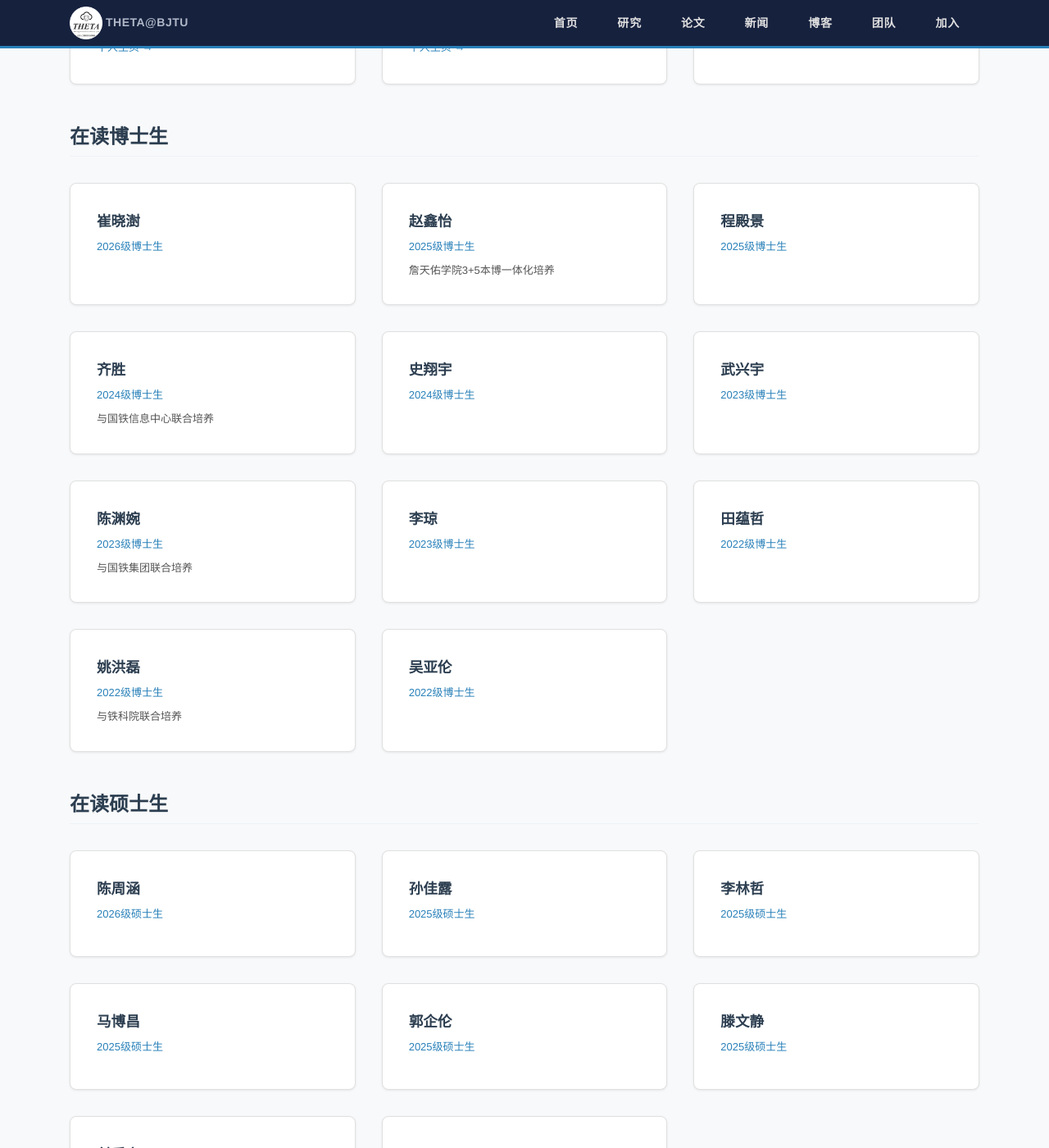
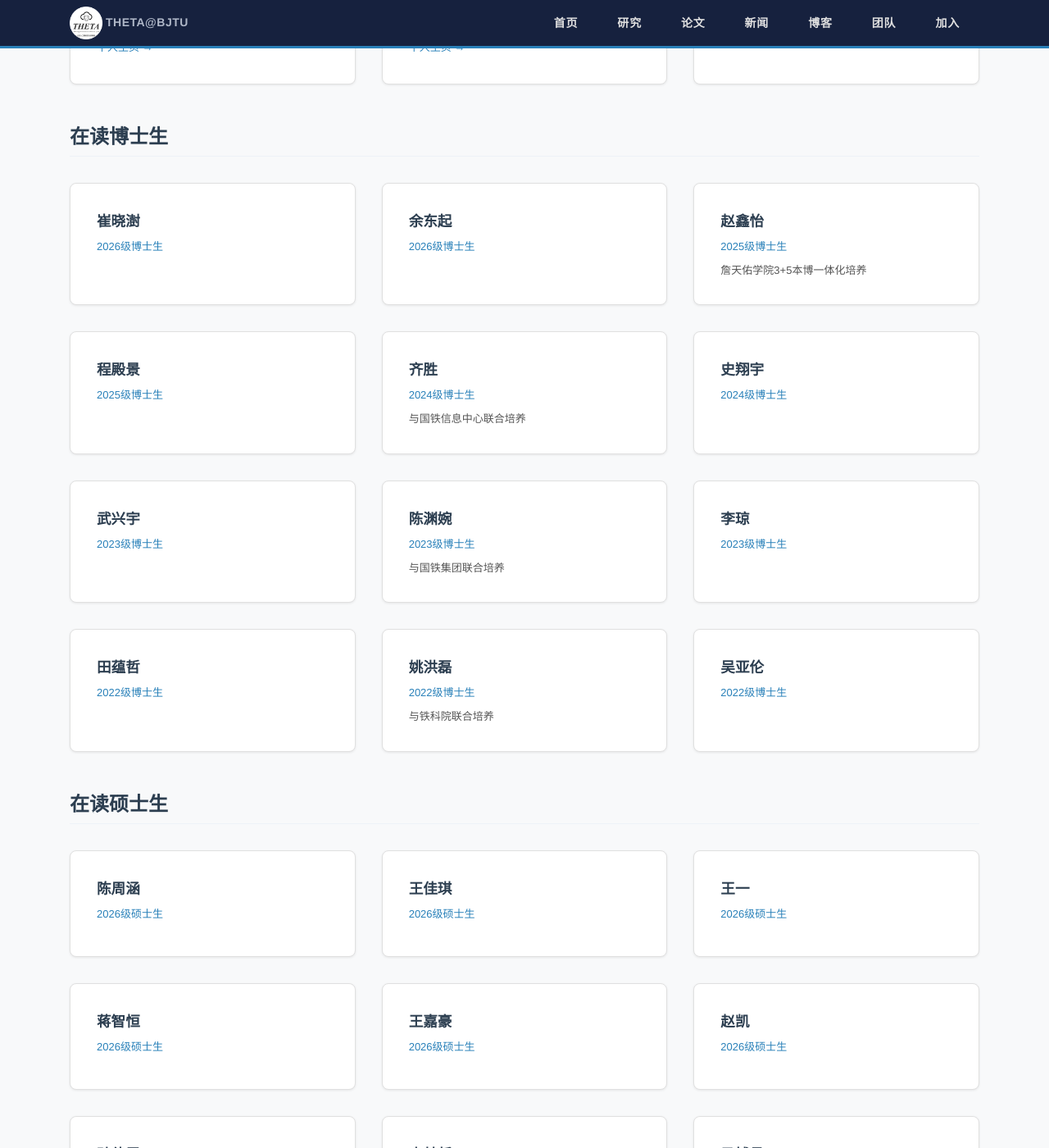
Before and after one commit to nwj6688/nwj6688.github.io, a Jekyll site: the page built from team/index.html, in a window 1280 px wide and 1400 px high, scrolled down 607 px. Shown: the whole window at 82% size. Built offline with Jekyll 4.4.1, drawn with Linux system fonts in a browser that asks for light colours.

Commit message:
补充新成员：余东起(博)、王佳琪/王一/蒋智恒/王嘉豪/赵凯(硕)
Co-Authored-By: Claude Opus 4.7 <noreply@anthropic.com>

```diff
--- a/index.html
+++ b/index.html
@@ -200,7 +200,7 @@ title: 首页
 
 <h3 class="subsection-title">在读博士生</h3>
 <ul class="team-bullet-list">
-  <li><strong>2026级：</strong>崔晓澍</li>
+  <li><strong>2026级：</strong>余东起、崔晓澍</li>
   <li><strong>2025级：</strong>赵鑫怡（詹天佑学院3+5本博一体化培养）、程殿景</li>
   <li><strong>2024级：</strong>齐胜（与国铁信息中心联合培养）、史翔宇</li>
   <li><strong>2023级：</strong>武兴宇、陈渊婉（与国铁集团联合培养）、李琼</li>
@@ -209,7 +209,7 @@ title: 首页
 
 <h3 class="subsection-title">在读硕士生</h3>
 <ul class="team-bullet-list">
-  <li><strong>2026级：</strong>陈周涵</li>
+  <li><strong>2026级：</strong>陈周涵、王佳琪、王一、蒋智恒、王嘉豪、赵凯</li>
   <li><strong>2025级：</strong>孙佳露、李林哲、马博昌、郭企伦、滕文静、付乐宇</li>
 </ul>
 
--- a/team/index.html
+++ b/team/index.html
@@ -52,6 +52,10 @@ title: 团队成员
     <div class="team-role">2026级博士生</div>
   </div>
   <div class="team-card">
+    <div class="team-name">余东起</div>
+    <div class="team-role">2026级博士生</div>
+  </div>
+  <div class="team-card">
     <div class="team-name">赵鑫怡</div>
     <div class="team-role">2025级博士生</div>
     <div class="team-info">詹天佑学院3+5本博一体化培养</div>
@@ -102,6 +106,26 @@ title: 团队成员
 <div class="team-grid">
   <div class="team-card">
     <div class="team-name">陈周涵</div>
+    <div class="team-role">2026级硕士生</div>
+  </div>
+  <div class="team-card">
+    <div class="team-name">王佳琪</div>
+    <div class="team-role">2026级硕士生</div>
+  </div>
+  <div class="team-card">
+    <div class="team-name">王一</div>
+    <div class="team-role">2026级硕士生</div>
+  </div>
+  <div class="team-card">
+    <div class="team-name">蒋智恒</div>
+    <div class="team-role">2026级硕士生</div>
+  </div>
+  <div class="team-card">
+    <div class="team-name">王嘉豪</div>
+    <div class="team-role">2026级硕士生</div>
+  </div>
+  <div class="team-card">
+    <div class="team-name">赵凯</div>
     <div class="team-role">2026级硕士生</div>
   </div>
   <div class="team-card">
```
